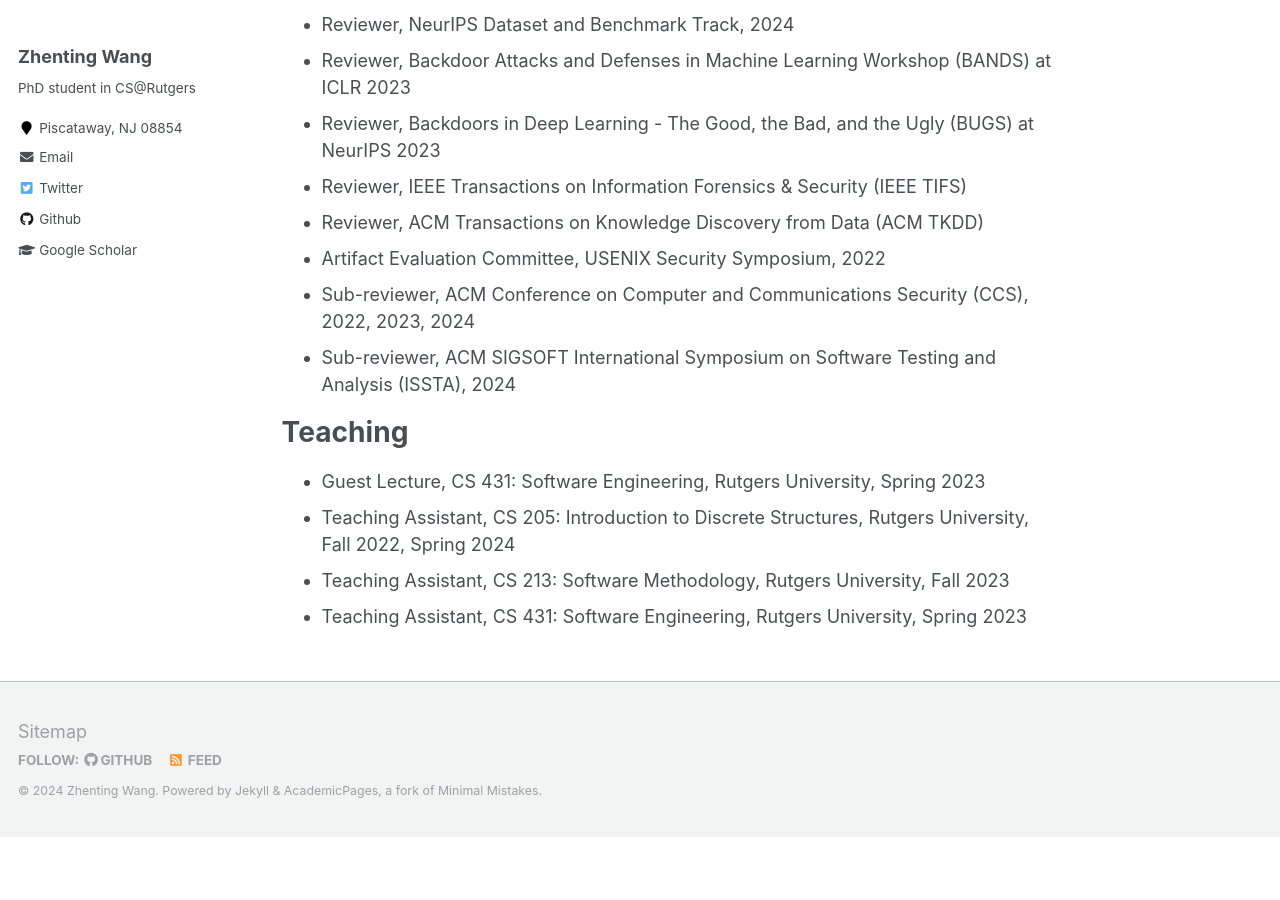
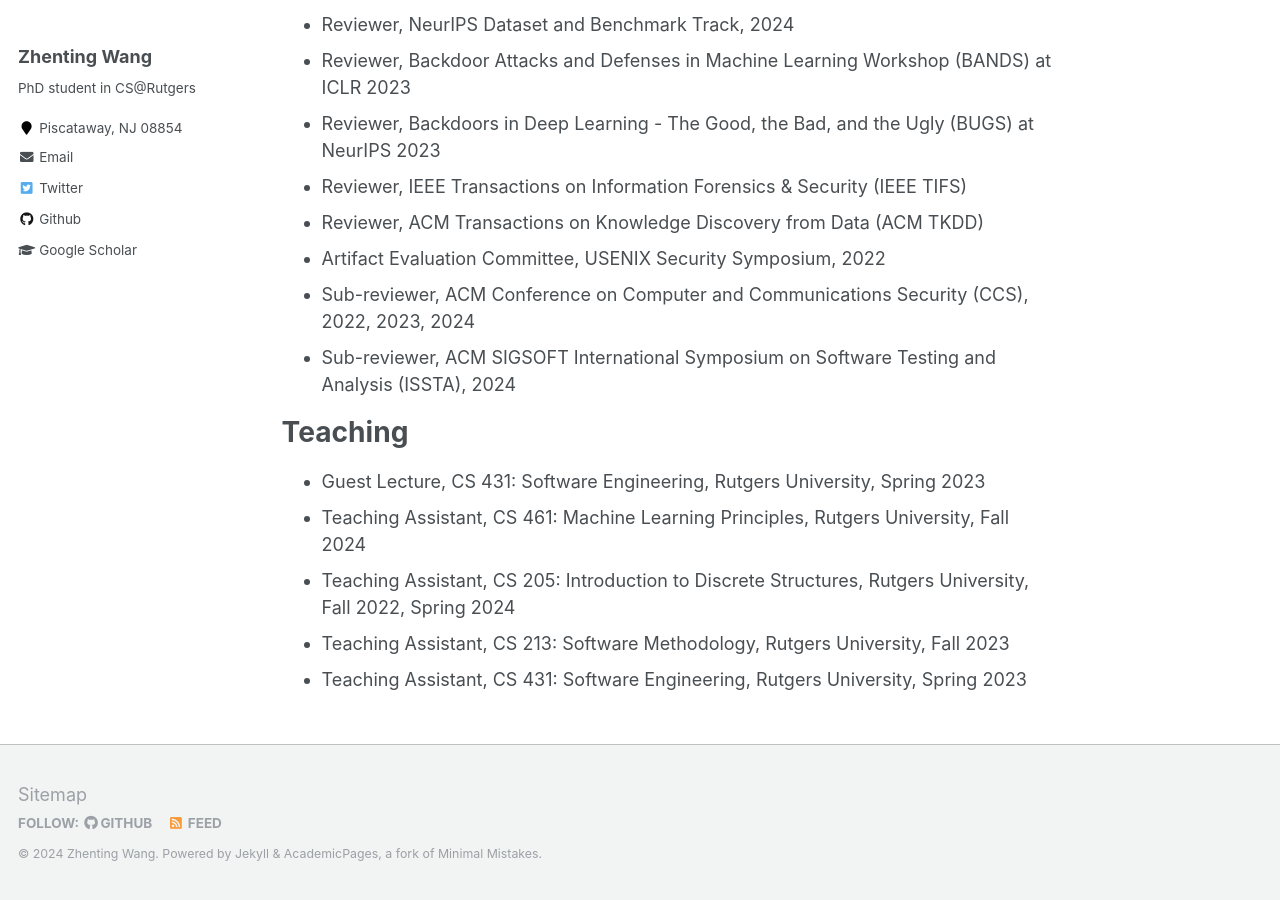
Before and after one commit to ZhentingWang/zhentingwang.github.io, a Jekyll site: the page built from _pages/about.md, in a window 1280 px wide and 900 px high, scrolled down 5240 px. Built offline with Jekyll 4.4.1, drawn with Linux system fonts in a browser that asks for light colours; before the commit the page ends 6077 px from its top, so only the background shows below that.

Commit message:
Update about.md

```diff
--- a/_pages/about.md
+++ b/_pages/about.md
@@ -166,6 +166,7 @@ Service
 Teaching
 ======
 * Guest Lecture, CS 431: Software Engineering, Rutgers University, Spring 2023
+* Teaching Assistant, CS 461: Machine Learning Principles, Rutgers University, Fall 2024
 * Teaching Assistant, CS 205: Introduction to Discrete Structures, Rutgers University, Fall 2022, Spring 2024
 * Teaching Assistant, CS 213: Software Methodology, Rutgers University, Fall 2023
 * Teaching Assistant, CS 431: Software Engineering, Rutgers University, Spring 2023
```
